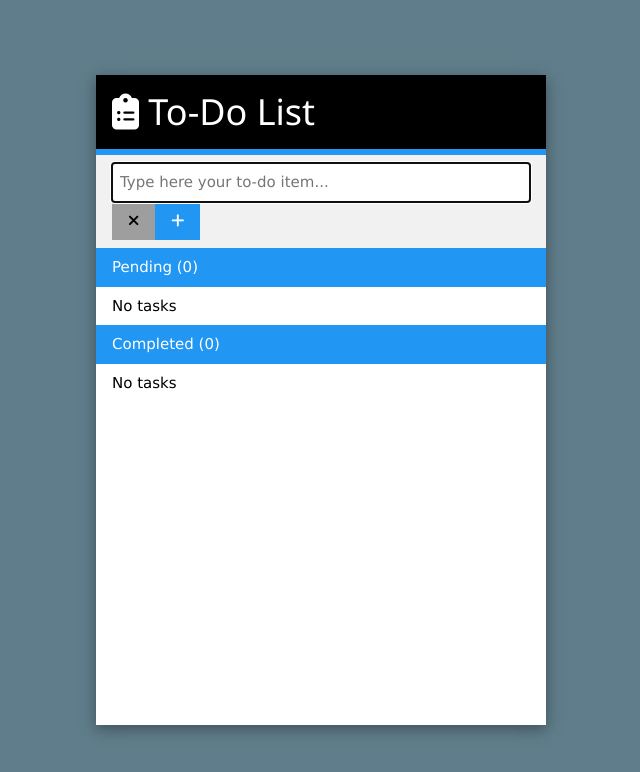
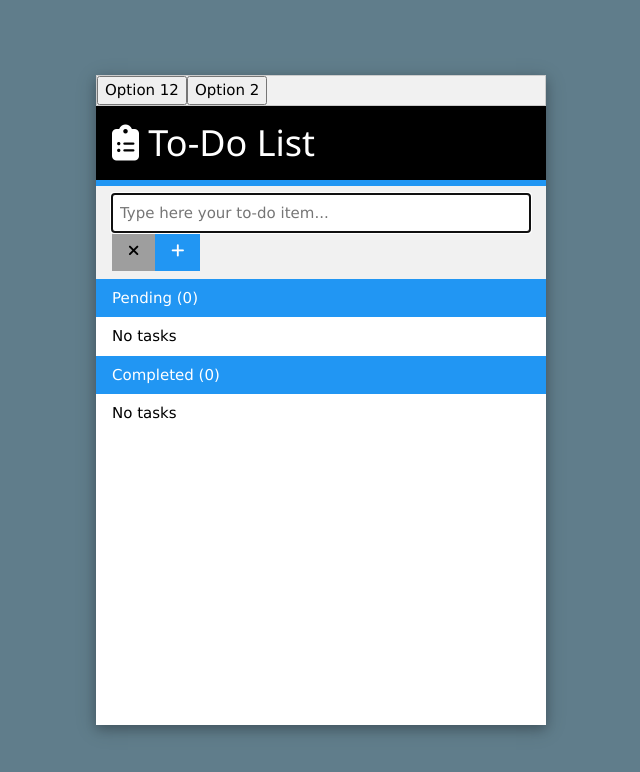
Before and after one commit to birneos/project-vue3-todo-list, a Vue app: page / in a window 1280 px wide. Shown: the top 772 px of the page, without its empty margins (319-959 px from the left). Built offline with nearby package versions, Linux system fonts and the light colour scheme.

Commit message:
use slot as placeholder to fill with dynamic code

```diff
--- /dev/null
+++ b/src/components/MyMenubar.vue
@@ -0,0 +1,10 @@
+<template>
+  <div class=" w3-border w3-light-grey">
+
+  <slot name="buttonList"></slot>
+</div>
+</template>
+<script setup>
+
+
+</script>
--- a/src/components/ToDos.vue
+++ b/src/components/ToDos.vue
@@ -1,5 +1,13 @@
 <template>
     <div class="todo-container w3-white w3-card-4">
+
+         <MyMenubar>
+              <template #buttonList>
+                <button>Option 12</button>
+              <button>Option 2</button>
+              </template>
+        </MyMenubar>
+
         <!-- Simple header -->
         <div class="w3-container w3-black w3-margin-0
             w3-bottombar w3-border-blue">
@@ -55,11 +63,13 @@
 
     </div>
 
+
 </template>
 
 
 <script setup>
 import { ref, computed } from "vue"                        //1
+import MyMenubar from "./MyMenubar.vue";
 const                                                      //2
     _todo_text = ref(""),
     _todo_list = ref([]),
```
